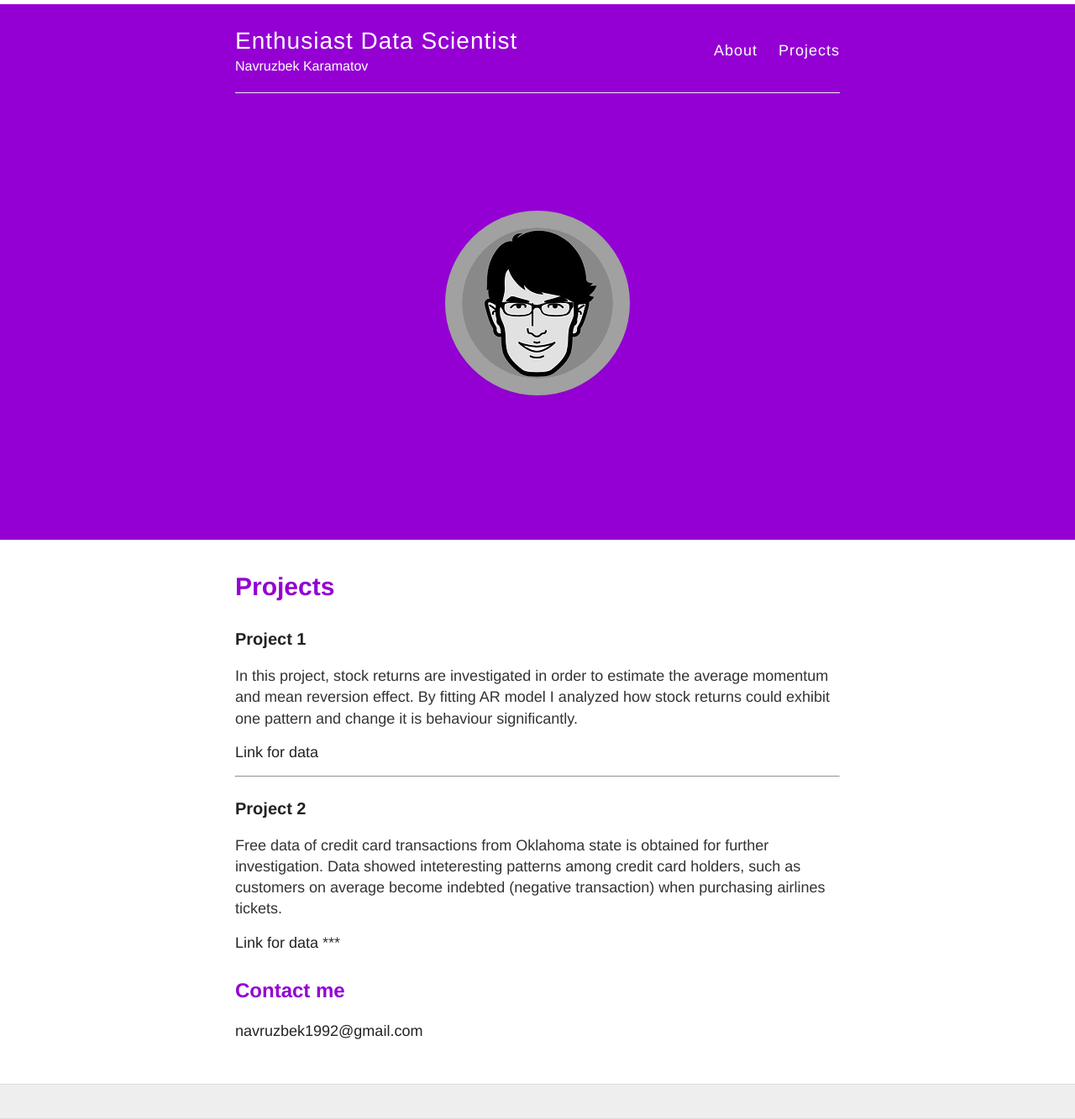
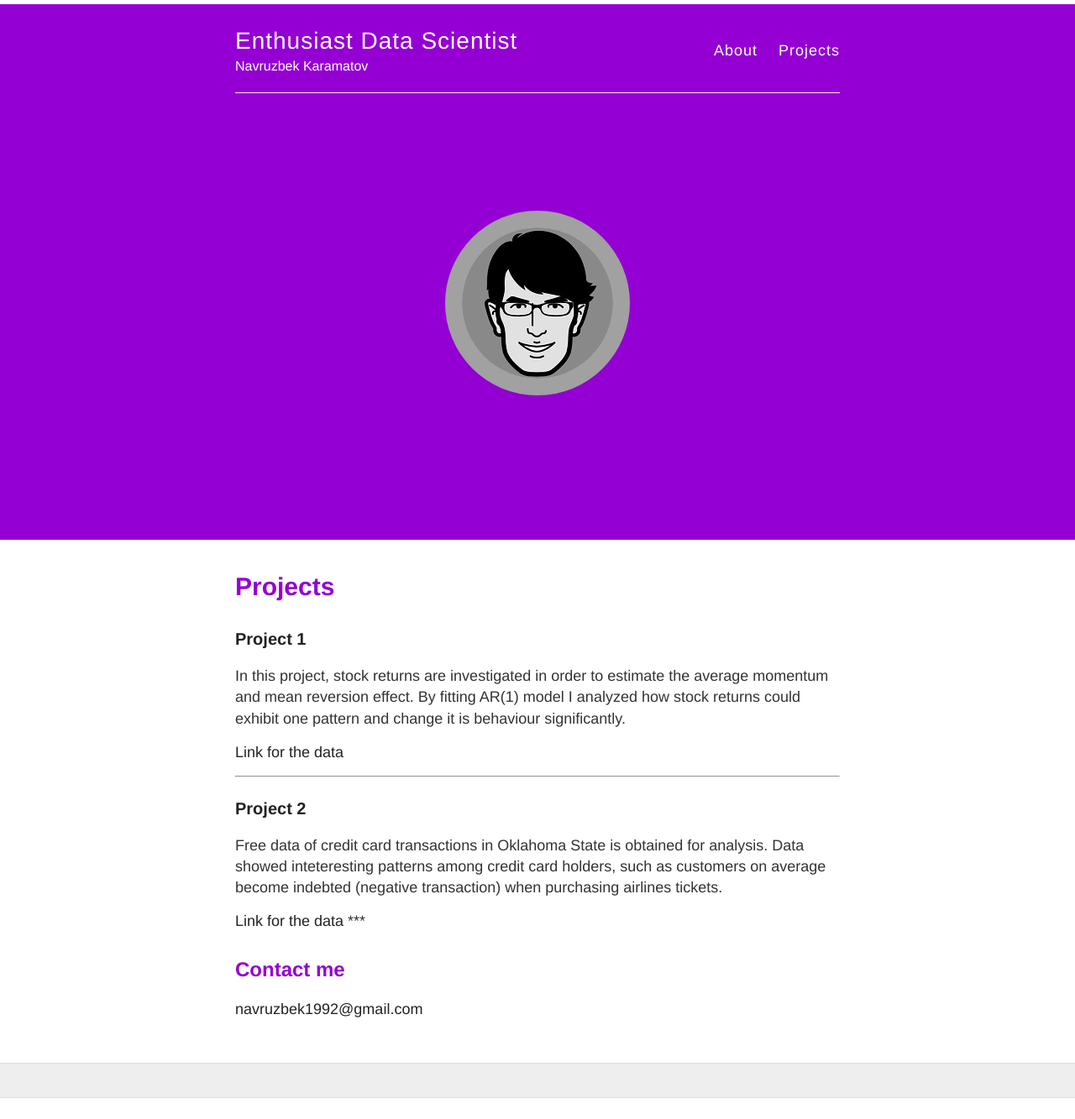
Before and after one commit to navruzbek1992/data_challenge, a Jekyll site: the page built from projects.md, in a window 1280 px wide. Shown: the whole page at 84% size. Built offline with Jekyll 4.4.1, drawn with Linux system fonts in a browser that asks for light colours; nearby versions of some CDN libraries; after the commit the page ends 1308 px from its top, so only the background shows below that.

Commit message:
Update projects.md

```diff
--- a/projects.md
+++ b/projects.md
@@ -6,17 +6,17 @@ permalink: /projects/
 
 ### [Project 1](/projects/first_project.html)
 
-In this project, stock returns are investigated in order to estimate the average momentum and mean reversion effect. By fitting AR model I analyzed how stock returns could exhibit one pattern and change it is behaviour significantly.
+In this project, stock returns are investigated in order to estimate the average momentum and mean reversion effect. By fitting AR(1) model I analyzed how stock returns could exhibit one pattern and change it is behaviour significantly.
 
-[Link for data](https://navruzbek1992.github.io/stock-return-analysis/returns_20181228.csv)
+[Link for the data](https://navruzbek1992.github.io/stock-return-analysis/returns_20181228.csv)
 
 ***
 
 ### [Project 2](/projects/second_project.html)
 
-Free data of credit card transactions from Oklahoma state is obtained for further investigation. Data showed inteteresting patterns among credit card holders, such as customers on average become indebted (negative transaction) when purchasing airlines tickets.
+Free data of credit card transactions in Oklahoma State is obtained for analysis. Data showed inteteresting patterns among credit card holders, such as customers on average become indebted (negative transaction) when purchasing airlines tickets.
 
-[Link for data](https://navruzbek1992.github.io/stock-return-analysis/res_purchase_2014.csv)
+[Link for the data](https://navruzbek1992.github.io/stock-return-analysis/res_purchase_2014.csv)
 ***
 
 
```
